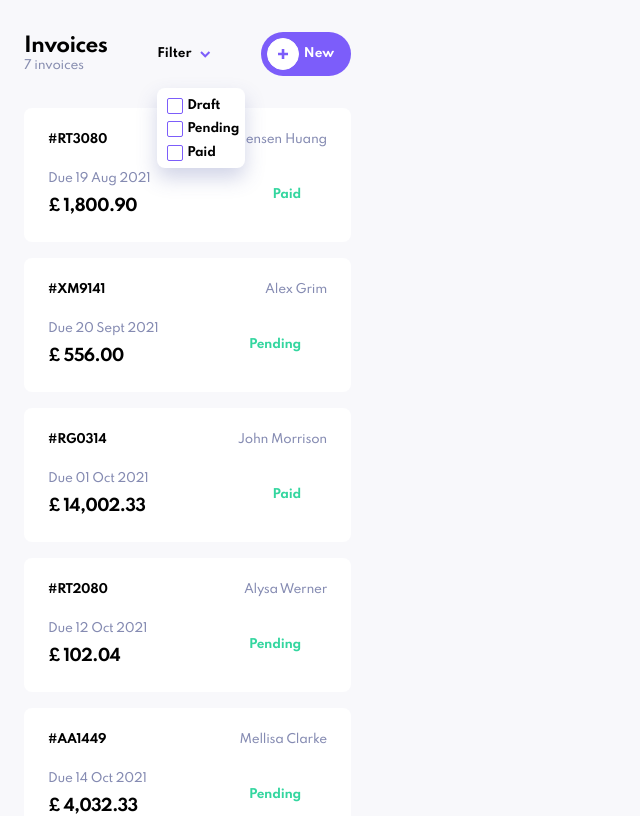
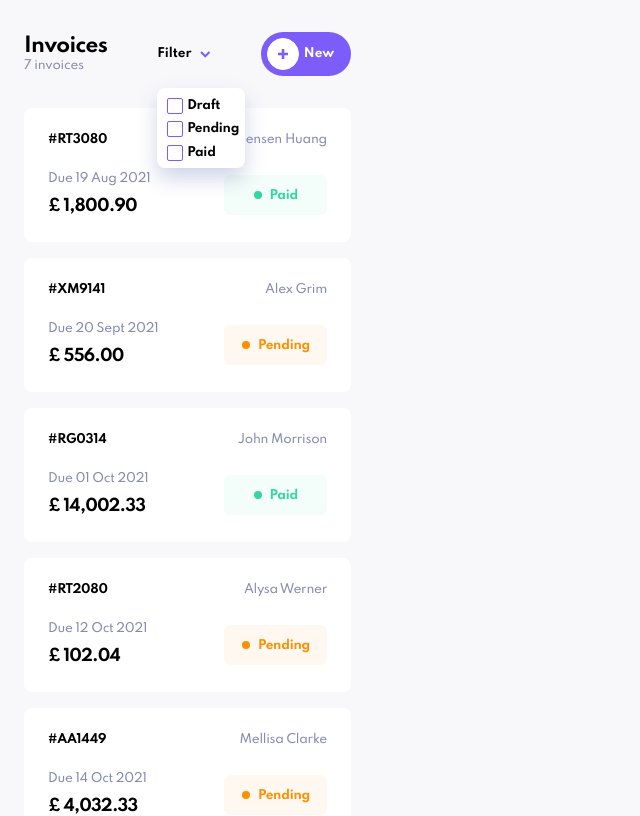
Before and after one commit to MareikeW/invoice-app, a React (Create React App) app: page / in a window 1280 px wide. Shown: the top 816 px of the page, without its empty margins (0-640 px from the left). Built offline with nearby package versions, Linux system fonts and the light colour scheme.

Commit message:
Statusstyling in home und viewInvoice

```diff
--- a/src/components/invoice-card/InvoiceCard.js
+++ b/src/components/invoice-card/InvoiceCard.js
@@ -1,23 +1,9 @@
 import React from "react";
 import { toReformattedDate, toCurrencyFormat } from "../../utils/utils.js";
-import { Container, Id, Name, DateInfo, Sum, Status } from "./invoiceCard-styles";
+import { Container, Id, Name, DateInfo, Sum, Status, StatusDot } from "./invoiceCard-styles";
+
 
 const InvoiceCard = ({id, clientName, paymentDue, total, status}) => {
-
-
-
-    /*function coloriseStatus(status) {
-        switch (status) {
-            case "draft":
-                return status.style.color = "#373B53";
-            case "pending":
-                return status.style.color = "#FF8F00";
-            case "paid":
-                return status.style.color = "#33D69F";
-            default:
-                return status.style.color = "#fff";
-        }
-    }*/
 
     return (
         <Container>
@@ -26,7 +12,7 @@ const InvoiceCard = ({id, clientName, paymentDue, total, status}) => {
             <div>
                 <DateInfo>Due {toReformattedDate(paymentDue)}</DateInfo>
                 <Sum>£ {toCurrencyFormat(total)}</Sum>
-                <Status>{status}</Status>
+                <Status status={status}><StatusDot status={status} />{status}</Status>
             </div>
         </Container>
     )
--- a/src/components/invoice-card/invoiceCard-styles.js
+++ b/src/components/invoice-card/invoiceCard-styles.js
@@ -38,9 +38,44 @@ export const Sum = styled.h3`
 `
 
 export const Status = styled.h4`
-    color: #33D69F;
+    color: ${({status}) => {
+        if (status === "paid") return "#33D69F";
+        else if (status === "pending") return "#FF8F00";
+        else if (status === "draft") return "#373B53"
+        else return "#000000";
+    }};
     position: absolute;
-    top: 79px;
-    right: 50px;
+    top: 67px;
+    right: 24px;
     text-transform: capitalize;
+    border-radius: 6px;
+    background-color: ${({status}) => {
+        if (status === "paid") return "rgba(51,214,159,0.06)";
+        else if (status === "pending") return "rgba(255,143,0,0.06)";
+        else if (status === "draft") return "rgba(55,59,83,0.06)";
+    }};
+    padding: ${({status}) => {
+        if (status === "paid") return "13px 29px 12px 46px";
+        else if (status === "pending") return "13px 17px 12px 34px";
+        else if (status === "draft") return "13px 27px 12px 43px";
+    }};
 `
+
+export const StatusDot = styled.span`
+    height: 8px;
+    width: 8px;
+    border-radius: 50%;
+    background-color: ${({status}) => {
+        if (status === "paid") return "#33D69F";
+        else if (status === "pending") return "#FF8F00";
+        else if (status === "draft") return "#373B53"
+        else return "#000000";
+    }};
+    position: absolute;
+    left: ${({status}) => {
+        if (status === "paid") return "30px";
+        else if (status === "pending") return "18px";
+        else if (status === "draft") return "27px"
+    }};
+    top: 16px;
+`
--- a/src/components/invoice-full-view/invoice-full-view-styles.js
+++ b/src/components/invoice-full-view/invoice-full-view-styles.js
@@ -91,6 +91,7 @@ export const StatusContainer = styled.div`
     display: flex;
     align-items: center;
     justify-content: space-between;
+    position: relative;
 `
 
 export const StatusWord = styled.h4`
@@ -99,8 +100,46 @@ export const StatusWord = styled.h4`
     color: #7E88C3;
 `
 
-export const StatusName = styled.span`
+export const StatusName = styled.h4`
+    color: ${({status}) => {
+        if (status === "paid") return "#33D69F";
+        else if (status === "pending") return "#FF8F00";
+        else if (status === "draft") return "#373B53"
+        else return "#000000";
+    }};
+    position: absolute;
+    top: 24px;
+    bottom: 27px;
+    right: 24px;
     text-transform: capitalize;
-    margin-right: 48px;
-    color: #FF8F00;
+    border-radius: 6px;
+    background-color: ${({status}) => {
+        if (status === "paid") return "rgba(51,214,159,0.06)";
+        else if (status === "pending") return "rgba(255,143,0,0.06)";
+        else if (status === "draft") return "rgba(55,59,83,0.06)";
+    }};
+    padding: ${({status}) => {
+        if (status === "paid") return "13px 29px 12px 46px";
+        else if (status === "pending") return "13px 17px 12px 34px";
+        else if (status === "draft") return "13px 27px 12px 43px";
+    }};
 `
+
+export const StatusDot = styled.span`
+    height: 8px;
+        width: 8px;
+        border-radius: 50%;
+        background-color: ${({status}) => {
+            if (status === "paid") return "#33D69F";
+            else if (status === "pending") return "#FF8F00";
+            else if (status === "draft") return "#373B53"
+            else return "#000000";
+        }};
+        position: absolute;
+        left: ${({status}) => {
+            if (status === "paid") return "30px";
+            else if (status === "pending") return "18px";
+            else if (status === "draft") return "27px"
+        }};
+        top: 16px;
+`
--- a/src/pages/viewInvoice.js
+++ b/src/pages/viewInvoice.js
@@ -6,7 +6,7 @@ import {useParams} from "react-router-dom";
 import {Context} from "../context";
 import {IdNameAdressContainer, InvoiceViewContainer, InvoiceInformationContainer, InvoiceData,
     PaymentDue, BillTo, SentTo, InvoiceTotalContainer,
-    TotalPrice, StatusContainer, StatusWord, StatusName, BillToAddress, TotalPriceContainer,
+    TotalPrice, StatusContainer, StatusWord, StatusName, StatusDot, BillToAddress, TotalPriceContainer,
     GrandTotalTerm} from "../components/invoice-full-view/invoice-full-view-styles.js";
 import { toReformattedDate, toCurrencyFormat } from "../utils/utils.js";
 
@@ -43,7 +43,7 @@ const ViewInvoice = () => {
     return (
         <div>
             <Link to="/"><GoBackButton /></Link>
-            <StatusContainer><StatusWord>Status</StatusWord><StatusName>{thisInvoice.status}</StatusName></StatusContainer>
+            <StatusContainer><StatusWord>Status</StatusWord><StatusName status={thisInvoice.status}><StatusDot status={thisInvoice.status} />{thisInvoice.status}</StatusName></StatusContainer>
             <InvoiceViewContainer className="body2">
                 <IdNameAdressContainer>
                     <h4>{thisInvoice.id}</h4>
```
Also changed, not shown: src/components/shared/status-styles.js (added).
